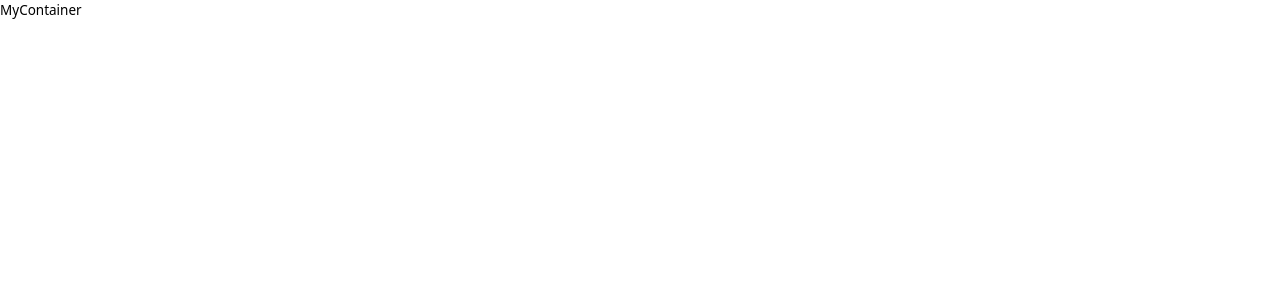
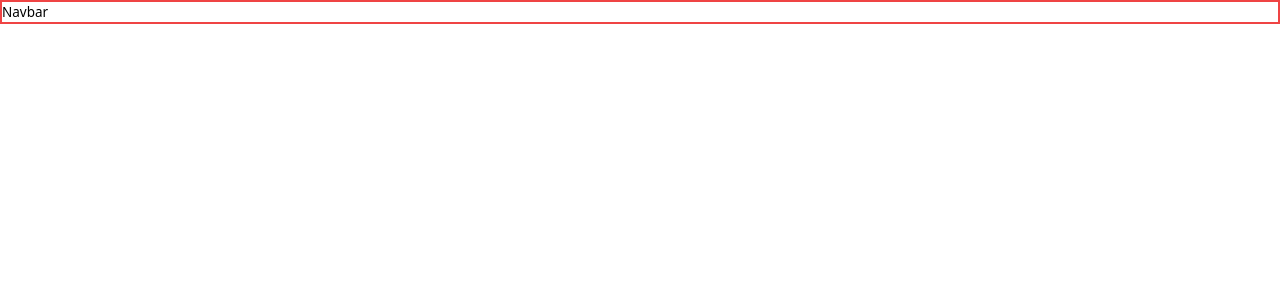
Before and after one commit to SouhailM07/FrontEndMentor_rest-countries-api, a React (Vite) app: page / in a window 1280 px wide. Shown: the top 300 px of the page. Built offline with nearby package versions, Linux system fonts and the light colour scheme.

Commit message:
[Navbar] component was created

```diff
--- a/src/components/MyContainer/MyContainer.tsx
+++ b/src/components/MyContainer/MyContainer.tsx
@@ -1,5 +1,11 @@
+// style
 import "./mycontainer.css";
-
+// components
+import { Navbar } from "../../components";
 export default function MyContainer() {
-  return <>MyContainer</>;
+  return (
+    <div className="border-2 border-red-500">
+      <Navbar />
+    </div>
+  );
 }
--- /dev/null
+++ b/src/components/Navbar/Navbar.tsx
@@ -0,0 +1,5 @@
+import "./navbar.css";
+
+export default function Navbar() {
+  return <>Navbar</>;
+}
--- /dev/null
+++ b/src/components/Navbar/navbar.css
@@ -0,0 +1,5 @@
+@tailwind base;
+@tailwind components;
+@tailwind utilities;
+@layer components {
+}
--- a/src/components/index.js
+++ b/src/components/index.js
@@ -1 +1,2 @@
 export { default as MyContainer } from "./MyContainer/MyContainer";
+export { default as Navbar } from "./Navbar/Navbar";
```
